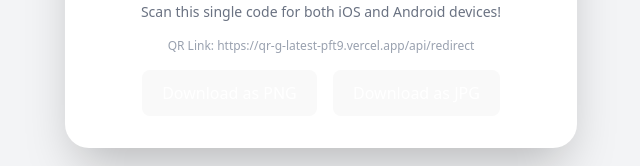
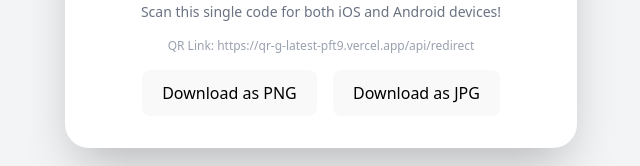
Before and after one commit to Vikashmehta0601/Qr-G-latest, a React (Vite) app: page / in a window 1280 px wide. Both pictures are taken after a click on the button "Generate Germany QR Code". Shown: the part 580-746 px from the top of the page, without its empty margins (319-959 px from the left). Built offline with nearby package versions, Linux system fonts and the light colour scheme.

Commit message:
Update App.jsx

```diff
--- a/src/App.jsx
+++ b/src/App.jsx
@@ -65,13 +65,13 @@ const App = () => {
                         <div className="flex justify-center gap-4 mt-4">
                             <button
                                 onClick={() => handleDownload('png')}
-                                className="bg-green-500 hover:bg-green-600 text-white font-semibold py-2 px-4 rounded-full transition-colors duration-300"
+                                className="bg-green-500 hover:bg-green-600 text-black font-semibold py-2 px-4 rounded-full transition-colors duration-300"
                             >
                                 Download as PNG
                             </button>
                             <button
                                 onClick={() => handleDownload('jpg')}
-                                className="bg-red-500 hover:bg-red-600 text-white font-semibold py-2 px-4 rounded-full transition-colors duration-300"
+                                className="bg-red-500 hover:bg-red-600 text-black font-semibold py-2 px-4 rounded-full transition-colors duration-300"
                             >
                                 Download as JPG
                             </button>
```
